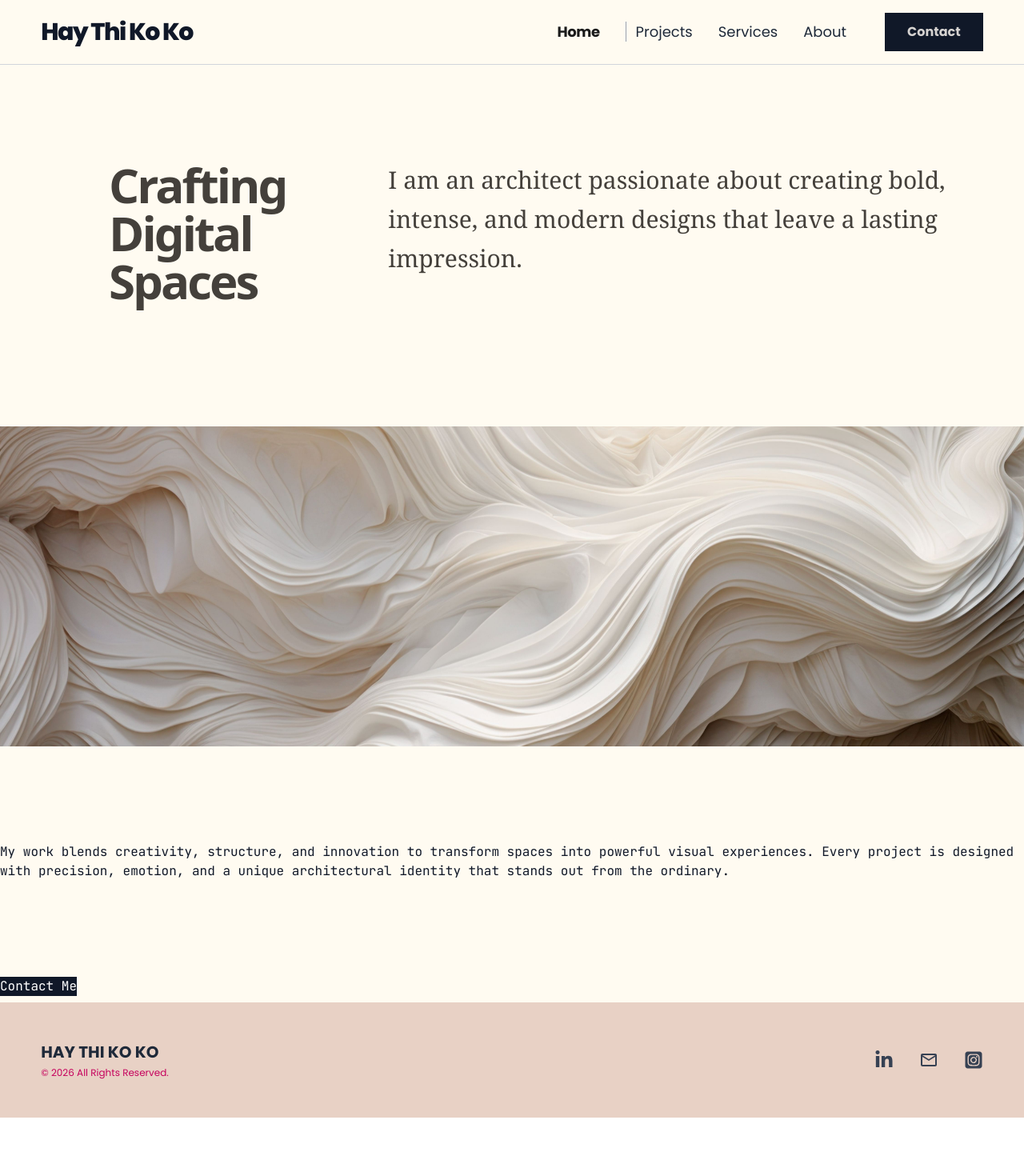
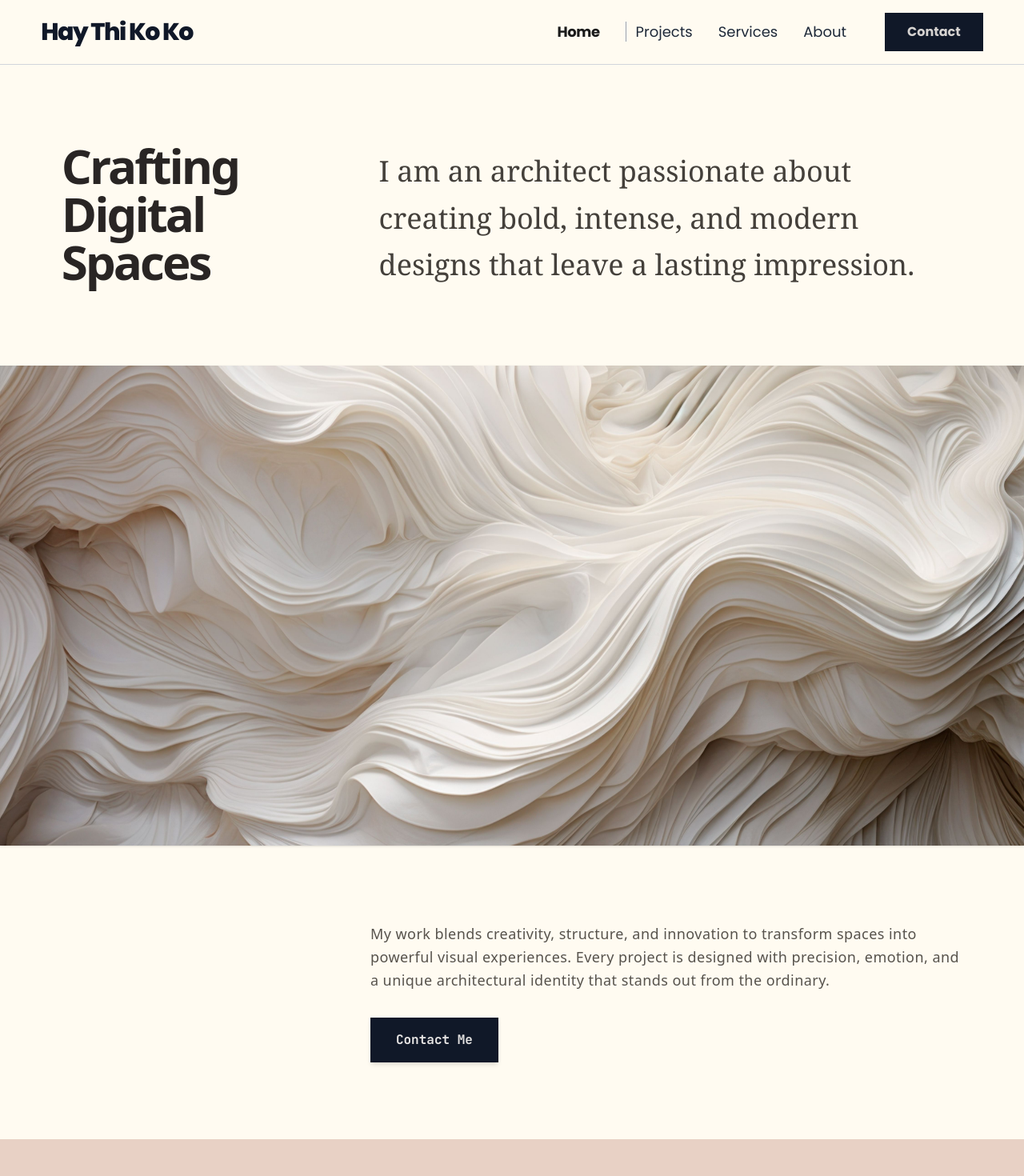
Before and after one commit to kyawzawlwin1/haythikokopage, a React (Vite) app: page / in a window 1280 px wide. Shown: the top 1470 px of the page at 80% size. Before the commit the page ends 1397 px from the top, so only its background shows below. Built offline with nearby package versions, Linux system fonts and the light colour scheme.

Commit message:
feat:fixed paragraphs

```diff
--- a/src/features/static/components/HeroSection.jsx
+++ b/src/features/static/components/HeroSection.jsx
@@ -3,47 +3,55 @@ import HeroBg from "../../../assets/archiphoto.jpg";
 
 const HeroSection = () => {
   return (
-    /* flex-1 take the space between header and footer */
-    <section className="min-h-screen bg-[#FFFBF1]">
-      {/* layer one */}
-      <div className="flex justify-center text-gray-900 grid grid-cols-1 md:grid-cols-3 gap-20 w-full px-12 md:px-24 py-30 mx-auto max-w-none">
-        {/* title box*/}
-        <div className="flex flex-col justify-start md:col-span-">
-          <h1 className="font-sans text-6xl font-bold tracking-tighter text-stone-700 mb-8 pl-10">
+    <section className="min-h-screen bg-[#FFFBF1] w-full text-[#1a1a1a]">
+
+      {/* 🏛️ LAYER ONE: Title & Main Intro Paragraph */}
+      <div className="grid grid-cols-1 md:grid-cols-3 gap-8 md:gap-16 w-full px-[6%] py-16 md:py-24 mx-auto max-w-7xl items-start">
+
+        {/* Title Box (1/3 Width on Desktop) */}
+        <div className="md:col-span-1">
+          <h1 className="font-sans text-4xl sm:text-5xl md:text-6xl font-extrabold tracking-tighter text-stone-800 leading-none">
             Crafting Digital Spaces
           </h1>
         </div>
 
-        {/* paragraph */}
-        <div
-          className="flex flex-col justify-start w-full md:col-span-2"
-          // style={{ backgroundImage: `url(${heroBg})` }}
-        >
-          <p className="font-serif text-stone-700 leading-relaxed md:text-lg lg:text-3xl ">
+        {/* Paragraph Box (2/3 Width on Desktop) */}
+        <div className="md:col-span-2 md:pt-2">
+          <p className="font-serif text-xl sm:text-2xl md:text-3xl lg:text-4xl text-stone-700 leading-relaxed font-light">
             I am an architect passionate about creating bold, intense, and
             modern designs that leave a lasting impression.
           </p>
-          <p className="text-gray-900"></p>
         </div>
       </div>
-          {/* layer two */}
+
+      {/* 🖼️ LAYER TWO: Big Hero Banner Image */}
       <div
-        className="w-full h-[400px] bg-cover bg-center bg-no-repeat relative"
+        className="w-full h-[300px] sm:h-[450px] md:h-[600px] bg-cover bg-center bg-no-repeat relative shadow-sm"
         style={{ backgroundImage: `url(${HeroBg})` }}
-      >
-        {" "}
-      </div>
-      {/* layer three */}
-      <div className="h-80">
-        <p className="py-30 text-gray-900">
-          My work blends
-            creativity, structure, and innovation to transform spaces into
+      />
+
+      {/* 📝 LAYER THREE: Sub-description & Contact CTA */}
+      <div className="grid grid-cols-1 md:grid-cols-3 gap-8 w-full px-[6%] py-16 md:py-24 mx-auto max-w-7xl items-start">
+
+        {/* Left space empty on desktop to push text nicely to the right */}
+        <div className="hidden md:block md:col-span-1" />
+
+        {/* Text and Button (Takes 2/3 Width just like the intro above) */}
+        <div className="md:col-span-2 space-y-8">
+          <p className="font-sans text-base sm:text-lg text-stone-600 leading-relaxed tracking-wide">
+            My work blends creativity, structure, and innovation to transform spaces into
             powerful visual experiences. Every project is designed with
             precision, emotion, and a unique architectural identity that stands
             out from the ordinary.
-        </p>
-        <button className="bg-gray-900 ">Contact Me</button>
+          </p>
+
+          <button className="bg-gray-900 text-stone-200 font-bold px-8 py-4 transition-all duration-300 hover:bg-stone-900 hover:text-white hover:scale-105 active:scale-95 shadow-md">
+            Contact Me
+          </button>
+        </div>
+
       </div>
+
     </section>
   );
 };
--- a/src/pages/ProjectPage.jsx
+++ b/src/pages/ProjectPage.jsx
@@ -130,9 +130,9 @@ const ProjectPage = () => {
               className="block aspect-video w-full object-cover transition-transform duration-300 group-hover:scale-105"
             />
             <div className="p-5">
-              <h3 className="text-gray-400 font-bold text-xl">{item.title}</h3>
+              {/* <h3 className="text-gray-400 font-bold text-xl">{item.title}</h3> */}
               <p className="text-zinc-600 text-sm mt-2 font-medium">
-                {item.desc}
+                {/* {item.desc} */}
               </p>
             </div>
           </div>
```
